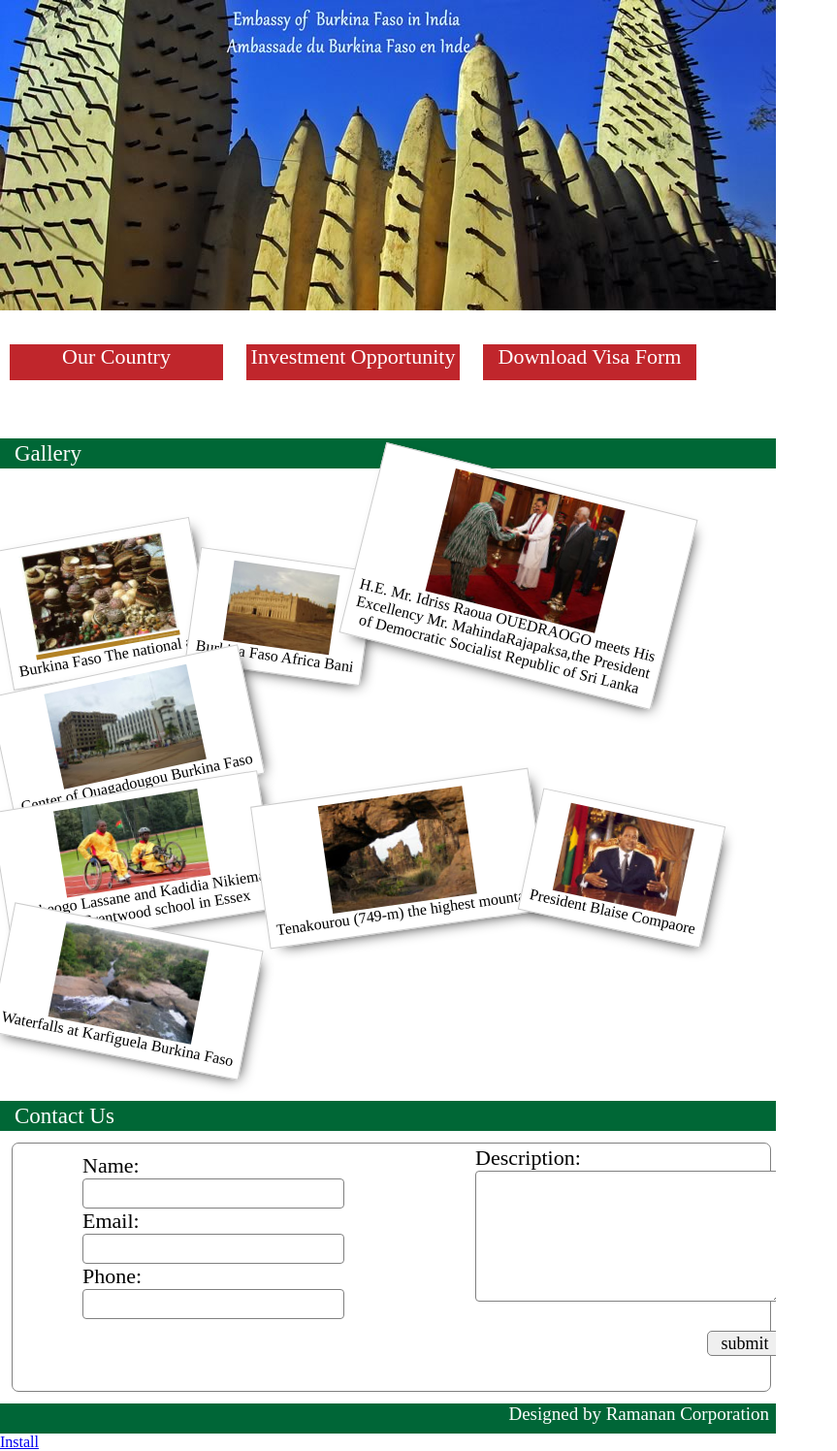
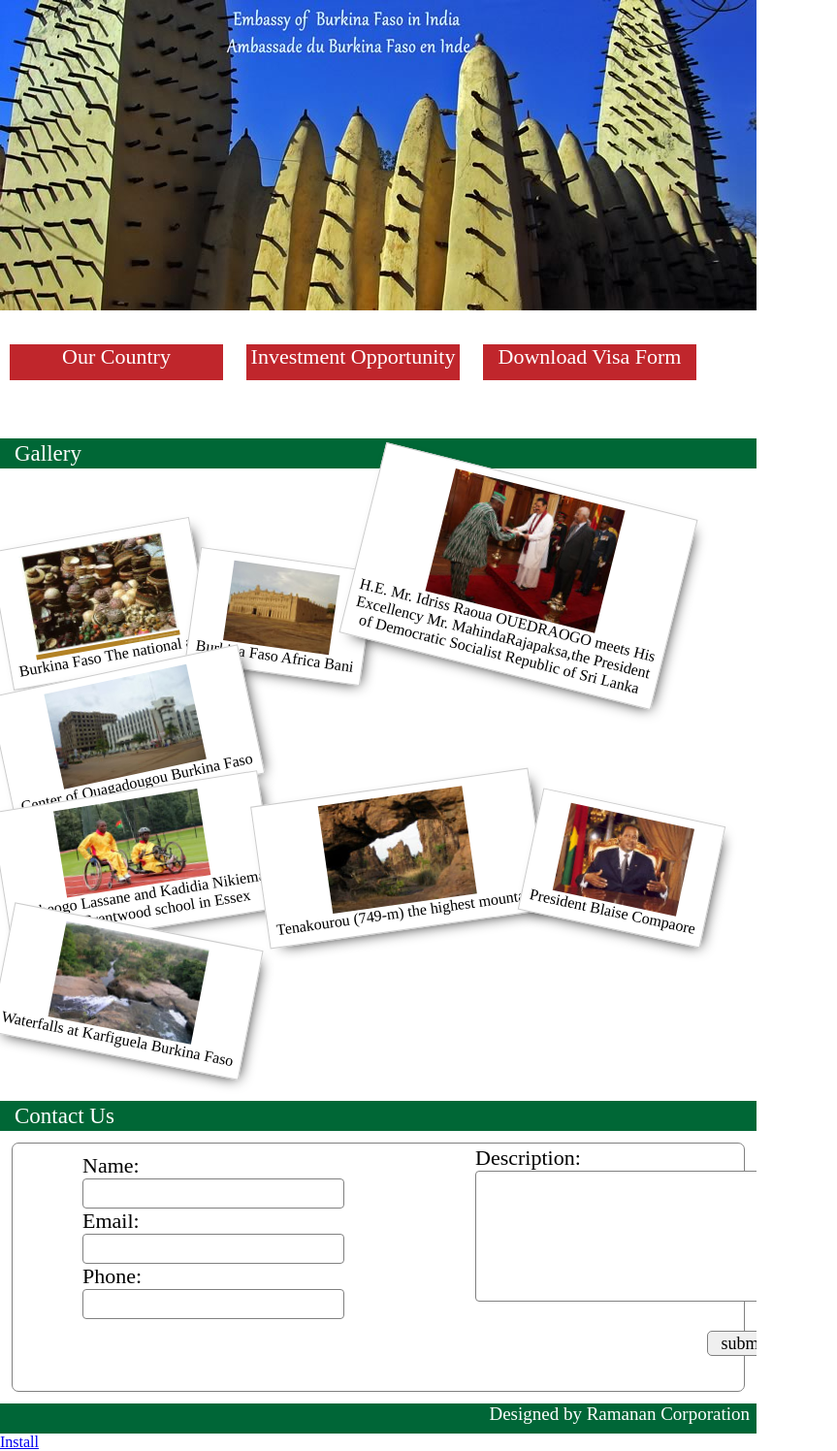
Before and after one commit to rcorp/burkinafasofbtab, a PHP site: page /burkinafasofbtab/ in a window 1280 px wide. Shown: the whole page at 97% size, without its empty margins (0-863 px from the left). Run offline with PHP 8.4, Linux system fonts and the light colour scheme; some libraries are stand-ins or nearby versions.

Commit message:
Fix; Lesser width to avoid scrollbars

```diff
--- a/style.css
+++ b/style.css
@@ -5,7 +5,7 @@
         }
 
         #contentWrapper {
-            width: 800px;
+            width: 780px;
             overflow-x: hidden;
 
         }
@@ -43,7 +43,6 @@
 			line-height: 31px;
 		}
 		.contact {
-			width: 781px;
 			height: 255px;
    			margin: 12px;
     		border: 1px solid gray;
```
